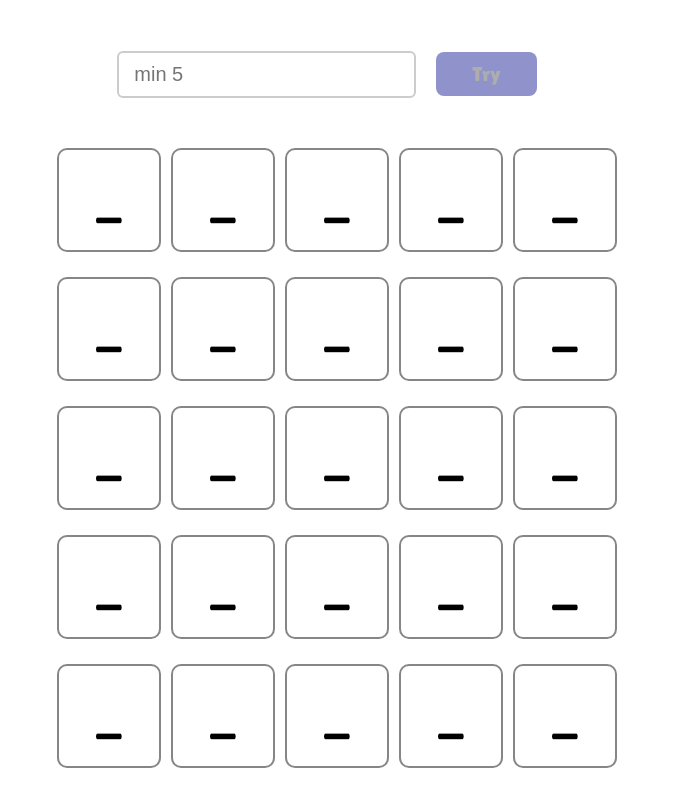
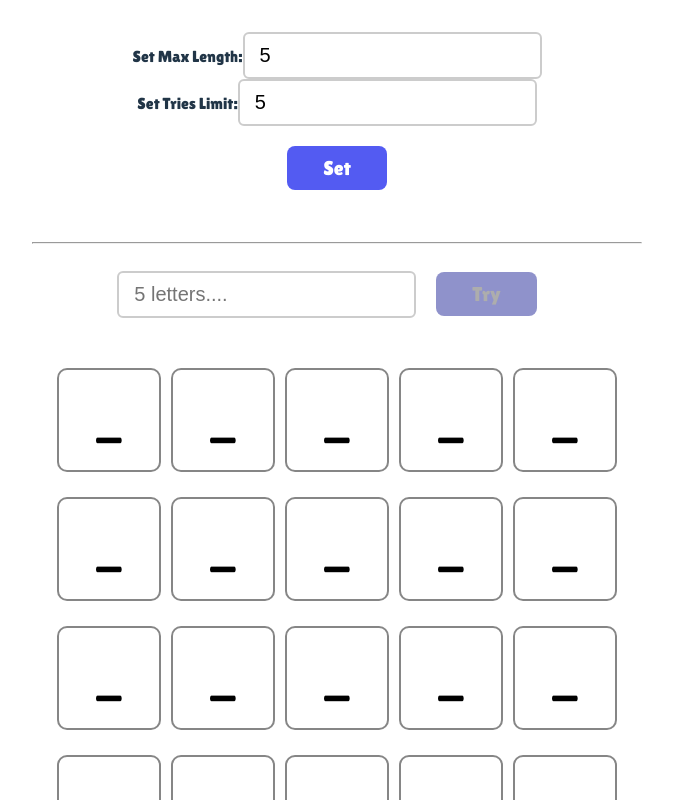
Before and after one commit to 7linso/Wordly, a React (Vite) app in the folder wordly/: page / in a window 1280 px wide. Shown: the top 800 px of the page, without its empty margins (303-976 px from the left). Built offline with nearby package versions, Linux system fonts and the light colour scheme.

Commit message:
setup form

```diff
--- a/wordly/src/App.jsx
+++ b/wordly/src/App.jsx
@@ -1,16 +1,38 @@
 
 import GuessForm from './components/GuessForm'
+import SetupForm from './components/SetupForm'
 import './css/App.css'
 
+import { useState, useEffect } from "react"
 
 function App() {
+  const [isGameStarted, setIsGameStarted] = useState(false);
+
   const wordToGuess = 'react'
+
+  const [wordLength, setWordLength] = useState(5)
+  const [numOfTries, setNumOfTries] = useState(5)
+
+  // const [arrayOfTries, setArrayOfTries] = useState(Array(numOfTries).fill({ word: "_____", letterStatus: Array(wordLength).fill('default') }))
+
+  const [arrayOfTries, setArrayOfTries] = useState([]);
+
+  useEffect(() => {
+    const emptyTries = Array(numOfTries).fill({ word: '_'.repeat(wordLength), letterStatus: [] });
+    setArrayOfTries(emptyTries);
+  }, [wordLength, numOfTries]);
 
   return (
     <>
-      <GuessForm wordToGuess={wordToGuess}/>
+      <SetupForm wordLength={wordLength} setWordLength={setWordLength}
+        numOfTries={numOfTries} setNumOfTries={setNumOfTries}
+        setIsGameStarted={setIsGameStarted}/>
+      <hr />
+      <GuessForm wordToGuess={wordToGuess} wordLength={wordLength}
+        arrayOfTries={arrayOfTries} setArrayOfTries={setArrayOfTries}/>
 
     </>
+
   )
 }
 
--- a/wordly/src/components/GuessForm.jsx
+++ b/wordly/src/components/GuessForm.jsx
@@ -3,16 +3,13 @@ import Grid from './Grid'
 
 import { useState } from 'react'
 
-export default function GuessForm({ wordToGuess }) {
-    const wordLength = 5
-    const numOfTries = 5
+export default function GuessForm({ wordToGuess, wordLength, arrayOfTries, setArrayOfTries }) {
 
     const [typedWord, setTypedWord] = useState('')
     const [tries, setTries] = useState(0)
 
-    const [arrayOfTries, setArrayOfTries] = useState(Array(numOfTries).fill({ word: "_____", letterStatus: Array(wordLength).fill('default') }))
 
-    const checkLettersStatus = () => {
+    const checkLetterStatus = () => {
         let checkWord = wordToGuess.split('')
         let letterStatus = []
 
@@ -32,18 +29,13 @@ export default function GuessForm({ wordToGuess }) {
 
     const handleGuess = (e) => {
         e.preventDefault()
-        if (typedWord === wordToGuess) {
-            console.log('congrats')
-            setTries(0)
-        } else {
-            setTries(prevTries => prevTries + 1)
-        }
+        setTries(prevTries => prevTries + 1)
 
         const newArrayOfTries = [...arrayOfTries];
 
         newArrayOfTries[tries] = {
             word: typedWord,
-            letterStatus: checkLettersStatus()
+            letterStatus: checkLetterStatus()
         };
         setArrayOfTries(newArrayOfTries);
         console.log(newArrayOfTries)
@@ -53,8 +45,8 @@ export default function GuessForm({ wordToGuess }) {
     }
 
     return <>
-        <form action="" onSubmit = { handleGuess } className="input-form">
-            <input type="text" className="input" placeholder='min 5'
+        <form action="" onSubmit={handleGuess} className="input-form">
+            <input type="text" className="input" placeholder={`${wordLength} letters....`}
                 value={typedWord} onChange={(e) => setTypedWord(e.target.value)} />
 
             <button type='submit' className="input-btn" disabled={typedWord.length !== wordLength}>Try</button>
--- /dev/null
+++ b/wordly/src/components/SetupForm.jsx
@@ -0,0 +1,30 @@
+import { useState } from "react"
+
+export default function SetupForm({ wordLength, setWordLength, numOfTries, setNumOfTries }) {
+    const [tempWordLength, setTempWordLength] = useState(wordLength);
+    const [tempNumOfTries, setTempNumOfTries] = useState(numOfTries);
+
+    const handleSetGame = (e) => {
+        e.preventDefault();
+        setWordLength(tempWordLength);
+        setNumOfTries(tempNumOfTries);
+    };
+
+    return (
+        <form onSubmit={handleSetGame} className="input-form">
+            <div>
+                <label htmlFor="numOfLetters">Set Max Length:</label>
+                <input type="text" id="numOfLetters" className="input" placeholder="5"
+                    value={tempWordLength} onChange={(e) => setTempWordLength(Number(e.target.value))}
+                />
+            </div>
+            <div>
+                <label htmlFor="numOfTries">Set Tries Limit:</label>
+                <input type="text" id="numOfTries" className="input" placeholder="5"
+                    value={tempNumOfTries} onChange={(e) => setTempNumOfTries(Number(e.target.value))}
+                />
+            </div>
+            <button className="input-btn" type="submit">Set</button>
+        </form>
+    );
+}
```
